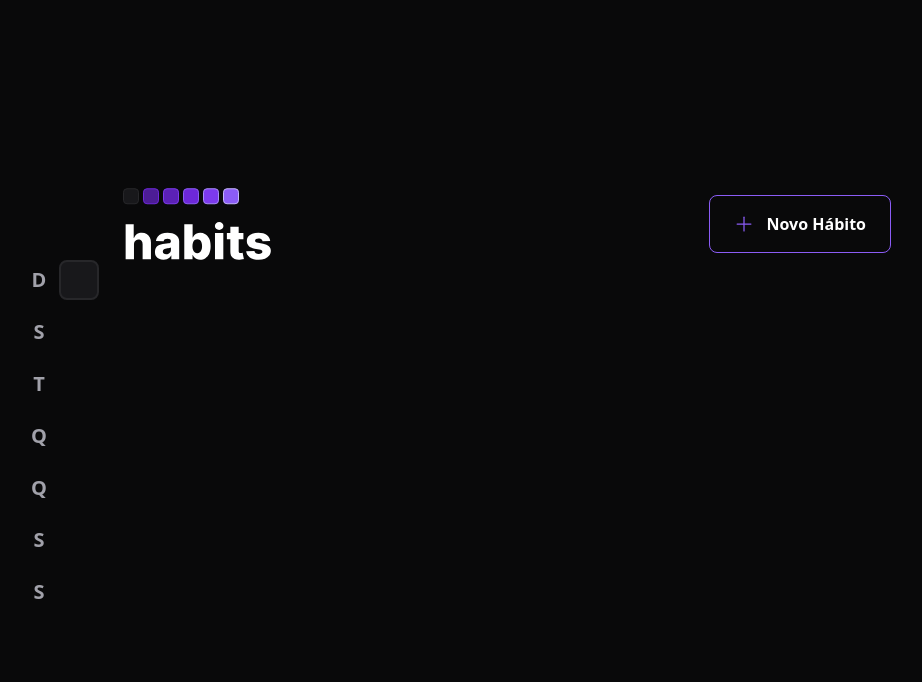
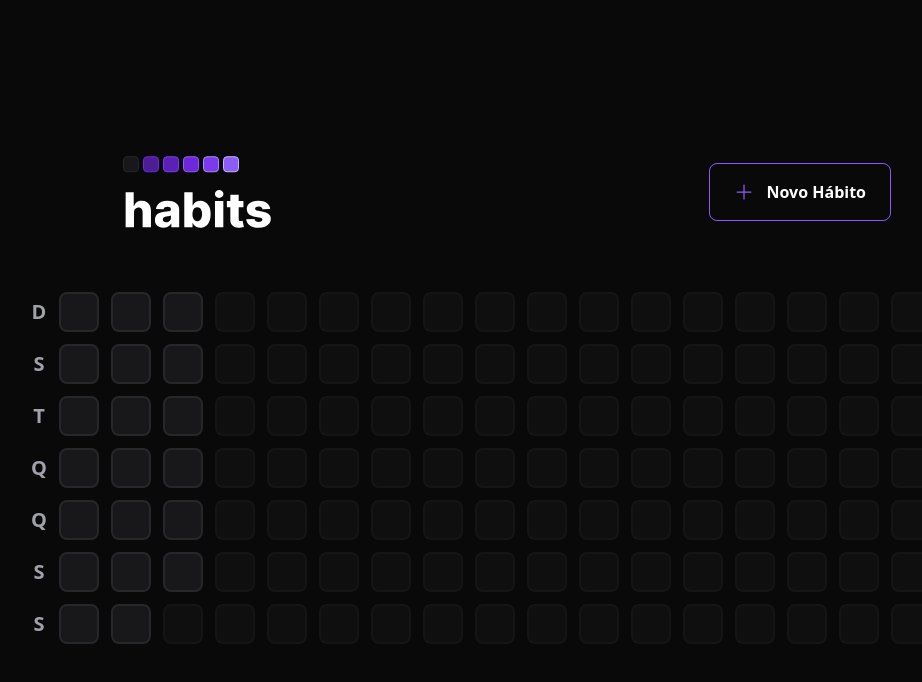
Before and after one commit to florencioMath/Challenge-NLW11, a React (Vite) app in the folder web/: page / in a window 1280 px wide. Shown: the top 682 px of the page, without its empty margins (133-1055 px from the left). Built offline with nearby package versions, Linux system fonts and the light colour scheme.

Commit message:
feat: Preenchimento de dias no fim

```diff
--- a/web/package.json
+++ b/web/package.json
@@ -9,6 +9,7 @@
     "preview": "vite preview"
   },
   "dependencies": {
+    "dayjs": "^1.11.7",
     "phosphor-react": "^1.4.1",
     "react": "^18.2.0",
     "react-dom": "^18.2.0"
--- a/web/src/App.tsx
+++ b/web/src/App.tsx
@@ -7,7 +7,7 @@ import "./styles/global.css";
 export function App() {
   return (
     <div className="w-screen h-screen flex justify-center items-center">
-      <div className="w-full max-w-5xl px-6 flex flex-col gab-16">
+      <div className="w-full max-w-5xl px-6 flex flex-col gap-16">
         <Header />
         <SummaryTable />
       </div>
--- a/web/src/components/SummaryTable.tsx
+++ b/web/src/components/SummaryTable.tsx
@@ -1,6 +1,10 @@
+import { generateDatesFromYearBeginning } from "../utils/generate-range-between-dates";
 import { HabitDay } from "./HabitDay";
 
 const weekDays = ["D", "S", "T", "Q", "Q", "S", "S"];
+const summaryDates = generateDatesFromYearBeginning();
+const minimumSummaryDatesSize = 18 * 7;
+const amountOfDaysToFill = minimumSummaryDatesSize - summaryDates.length;
 
 export function SummaryTable() {
   return (
@@ -19,7 +23,19 @@ export function SummaryTable() {
       </div>
 
       <div className="grid grid-rows-7 grid-flow-col gap-3">
-        <HabitDay />
+        {summaryDates.map((date) => {
+          return <HabitDay key={date.toString()} />;
+        })}
+
+        {amountOfDaysToFill > 0 &&
+          Array.from({ length: amountOfDaysToFill }).map((_, i) => {
+            return (
+              <div
+                key={i}
+                className="w-10 h-10 bg-zinc-900 border-2 border-zinc-800 rounded-lg opacity-40 cursor-not-allowed"
+              ></div>
+            );
+          })}
       </div>
     </div>
   );
--- /dev/null
+++ b/web/src/utils/generate-range-between-dates.ts
@@ -0,0 +1,16 @@
+import dayjs from "dayjs";
+
+export function generateDatesFromYearBeginning() {
+  const firstDayOfTheYear = dayjs().startOf("year");
+  const today = new Date();
+
+  let dates = [];
+  let compareDate = firstDayOfTheYear;
+
+  while (compareDate.isBefore(today)) {
+    dates.push(compareDate.toDate());
+    compareDate = compareDate.add(1, "day");
+  }
+
+  return dates;
+}
```
Also changed, not shown: 1 other file (tests, documents, lock files or other folders).
